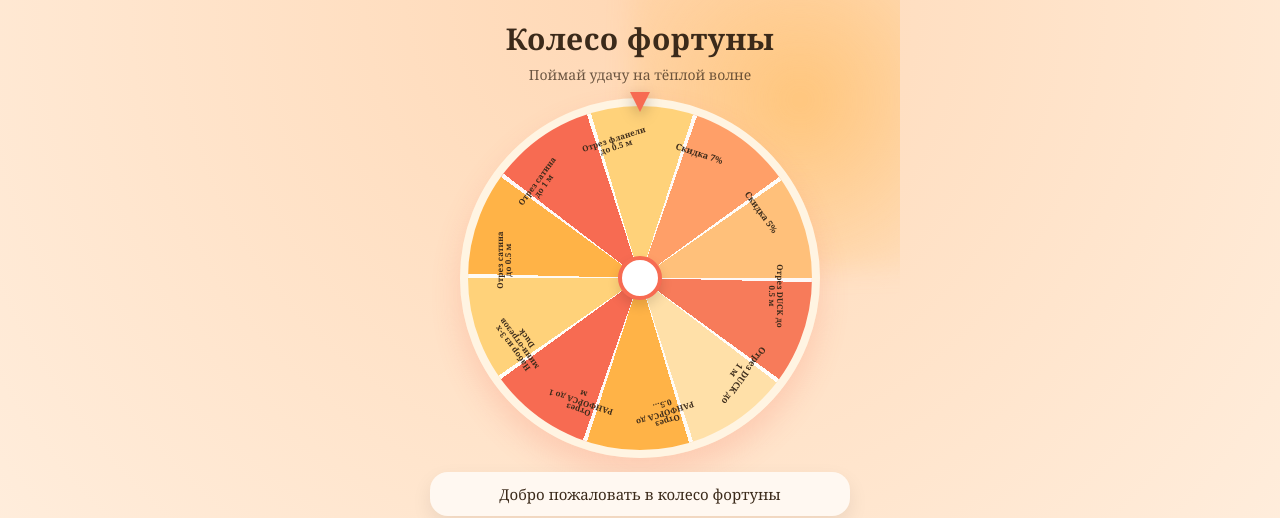
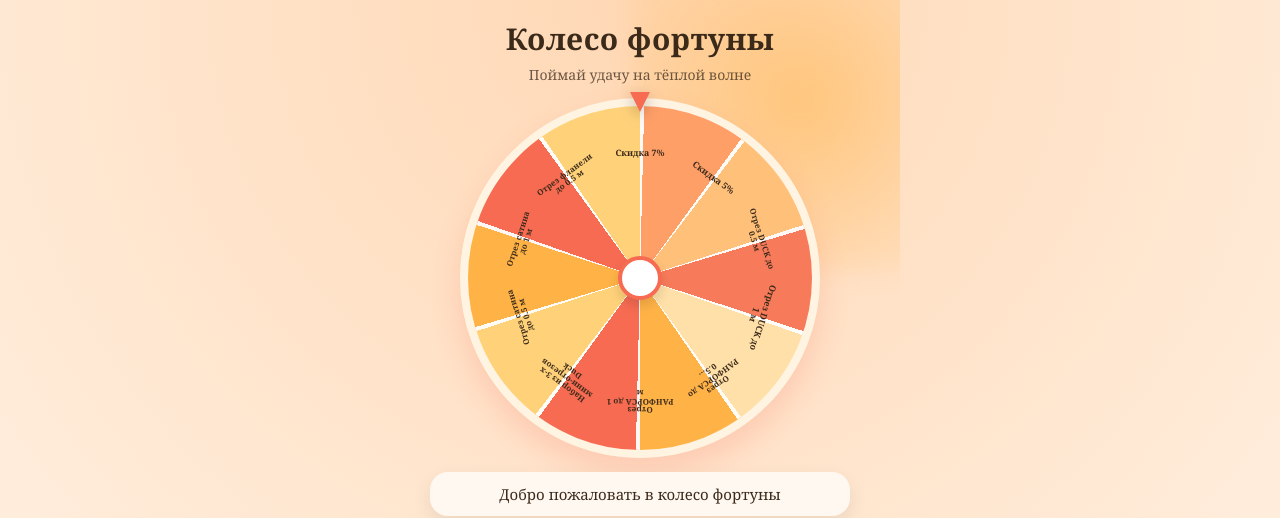
Before and after one commit to Debade41/tgappFC, a React (Vite) app in the folder miniapp/web/: page / in a window 1280 px wide. Shown: the top 518 px of the page. Built offline with nearby package versions, Linux system fonts and the light colour scheme; no server answers.

Commit message:
fix wheel pointer alignment and label positioning

```diff
--- a/miniapp/web/src/App.jsx
+++ b/miniapp/web/src/App.jsx
@@ -149,7 +149,7 @@ export default function App() {
           ? result.prize_index
           : Math.max(0, prizes.indexOf(result.prize));
 
-      const desiredMod = (360 - (landingIndex + 0.5) * segmentAngle) % 360;
+      const desiredMod = (360 - landingIndex * segmentAngle) % 360;
 
       const current = ((rotationRef.current % 360) + 360) % 360;
 
@@ -182,6 +182,7 @@ export default function App() {
 
   const count = prizes.length;
   const segmentAngle = 360 / count;
+  const wheelStartAngle = -90 - segmentAngle / 2;
 
   return (
     <div className="app">
@@ -200,7 +201,8 @@ export default function App() {
           ref={wheelRef}
           style={{
             "--count": count,
-            background: `conic-gradient(from -90deg, ${prizes.map((_, i) => {
+            "--start-angle": `${wheelStartAngle}deg`,
+            background: `conic-gradient(from ${wheelStartAngle}deg, ${prizes.map((_, i) => {
               const start = segmentAngle * i;
               const end = segmentAngle * (i + 1);
               const color = SEGMENT_COLORS[i % SEGMENT_COLORS.length];
@@ -211,9 +213,10 @@ export default function App() {
           <div className="wheel-labels">
           {prizes.map((label, index) => {
             const segmentAngle = 360 / prizes.length;
-            const angle = (index + 0.5) * segmentAngle - 90;
+            const angle = index * segmentAngle - 90;
+            const angleRad = (angle * Math.PI) / 180;
 
-            const radius = prizes.length >= 10 ? 136 : 144;
+            const radiusPercent = prizes.length >= 10 ? 36 : 38;
             const lines = wrapLabel(label, prizes.length >= 10 ? 13 : 14, 3);
             const isLong = lines.length >= 3 || label.length > 18;
 
@@ -222,12 +225,11 @@ export default function App() {
                 key={`${label}-${index}`}
                 className={`wheel-label${isLong ? " long" : ""}`}
                 style={{
+                  left: `${50 + radiusPercent * Math.cos(angleRad)}%`,
+                  top: `${50 + radiusPercent * Math.sin(angleRad)}%`,
                   transform: `
-                    rotate(${angle}deg)
-                    translate(${radius}px)
-                    rotate(90deg)
                     translate(-50%, -50%)
-                    translate(18px, 0)
+                    rotate(${angle + 90}deg)
                   `,
                 }}
               >
--- a/miniapp/web/src/styles.css
+++ b/miniapp/web/src/styles.css
@@ -115,7 +115,7 @@ body {
   inset: 0;
   border-radius: 50%;
   background: repeating-conic-gradient(
-    from -90deg,
+    from var(--start-angle, -90deg),
     rgba(255, 255, 255, 0.95) 0 1.4deg,
     rgba(255, 255, 255, 0) 1.4deg calc(360deg / var(--count))
   );
@@ -131,9 +131,7 @@ body {
 
 .wheel-label {
   position: absolute;
-  top: 50%;
-  left: 50%;
-  transform-origin: 0 0;
+  transform-origin: center center;
 
   width: 104px;
   text-align: center;
```
